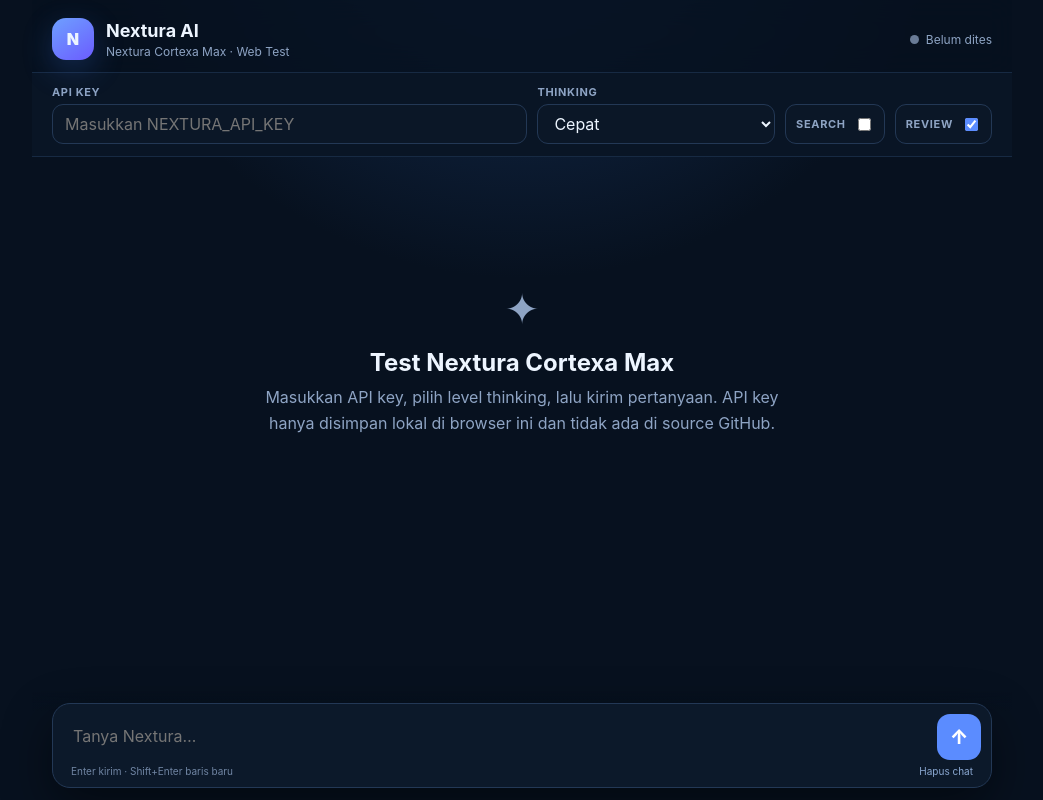
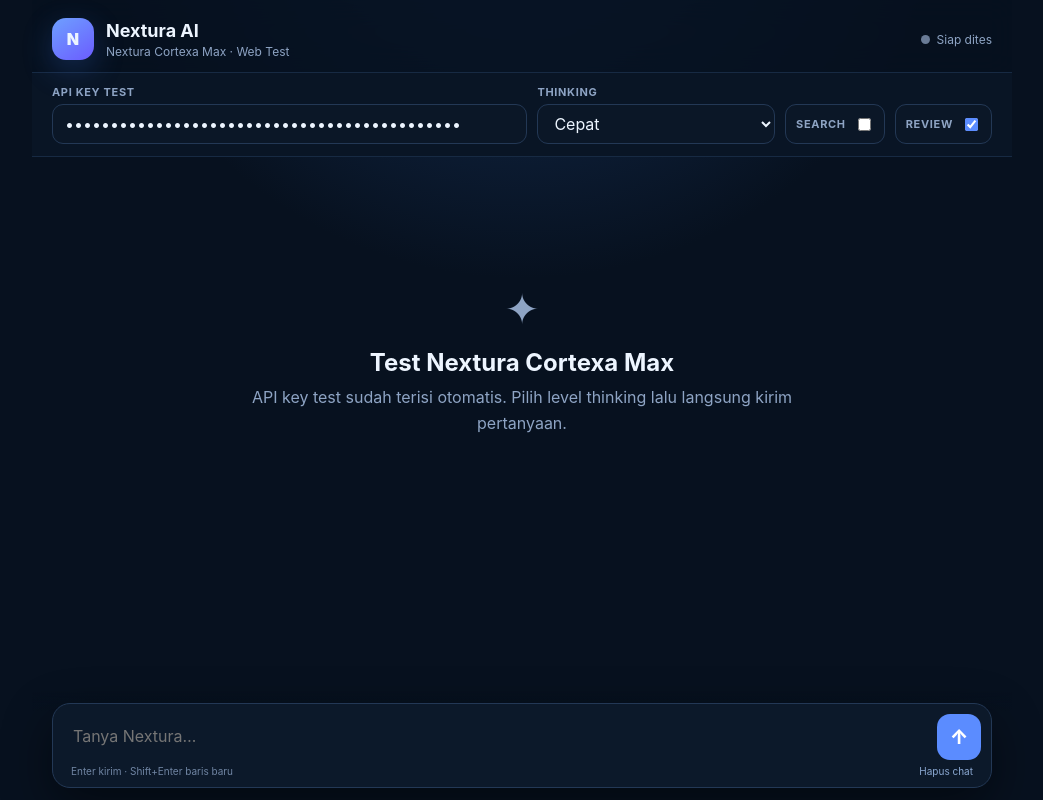
Before and after one commit to HxcoderIDOfc/BotTest, a website: page index.html in a window 1280 px wide. Both pictures are taken after a click on the button "Kirim". Shown: the whole page, without its empty margins (118-1161 px from the left). Drawn offline with Linux system fonts and the light colour scheme.

Commit message:
Add temporary Nextura test API key to web chat

```diff
--- a/index.html
+++ b/index.html
@@ -24,18 +24,18 @@
 <div class="app">
   <header>
     <div class="brand"><div class="logo">N</div><div><h1>Nextura AI</h1><p>Nextura Cortexa Max · Web Test</p></div></div>
-    <div class="status"><span id="statusDot" class="dot"></span><span id="statusText">Belum dites</span></div>
+    <div class="status"><span id="statusDot" class="dot"></span><span id="statusText">Siap dites</span></div>
   </header>
 
   <section class="settings">
-    <div class="field key"><label>API Key</label><input id="apiKey" type="password" autocomplete="off" placeholder="Masukkan NEXTURA_API_KEY" /></div>
+    <div class="field key"><label>API Key Test</label><input id="apiKey" type="password" autocomplete="off" /></div>
     <div class="field"><label>Thinking</label><select id="thinking"><option value="cepat">Cepat</option><option value="sedang">Sedang</option><option value="tinggi">Tinggi</option><option value="super">Super</option></select></div>
     <label class="toggle"><span>Search</span><input id="search" type="checkbox" /></label>
     <label class="toggle"><span>Review</span><input id="review" type="checkbox" checked /></label>
   </section>
 
   <main id="chat" class="chat">
-    <div id="empty" class="empty"><div class="hero">✦</div><h2>Test Nextura Cortexa Max</h2><p>Masukkan API key, pilih level thinking, lalu kirim pertanyaan. API key hanya disimpan lokal di browser ini dan tidak ada di source GitHub.</p></div>
+    <div id="empty" class="empty"><div class="hero">✦</div><h2>Test Nextura Cortexa Max</h2><p>API key test sudah terisi otomatis. Pilih level thinking lalu langsung kirim pertanyaan.</p></div>
   </main>
 
   <div class="composer">
@@ -48,11 +48,12 @@
 <script>
 const API_URL='https://tropical-bobbie-redcore-99fcb114.koyeb.app/v1/chat/completions';
 const MODEL='Nextura/cortexa-max';
+const DEFAULT_TEST_KEY='nextura-dev-ECM0OTFtvs5dmozKQR0cONSHuFvmFjoK';
 const $=id=>document.getElementById(id);
 const chat=$('chat'), prompt=$('prompt'), send=$('send'), apiKey=$('apiKey');
 let history=[];
 
-apiKey.value=localStorage.getItem('nextura_test_key')||'';
+apiKey.value=localStorage.getItem('nextura_test_key')||DEFAULT_TEST_KEY;
 $('thinking').value=localStorage.getItem('nextura_thinking')||'cepat';
 $('search').checked=localStorage.getItem('nextura_search')==='1';
 $('review').checked=localStorage.getItem('nextura_review')!=='0';
@@ -71,10 +72,8 @@
 send.onclick=submit;
 
 async function submit(){
-  const text=prompt.value.trim(), key=apiKey.value.trim();
+  const text=prompt.value.trim(), key=apiKey.value.trim()||DEFAULT_TEST_KEY;
   if(!text)return;
-  if(!key){setStatus('err','API key belum diisi');apiKey.focus();return}
-  localStorage.setItem('nextura_test_key',key);
   addMessage('user',text);
   history.push({role:'user',content:text});
   prompt.value='';resize();send.disabled=true;setStatus('','Memproses…');
```
